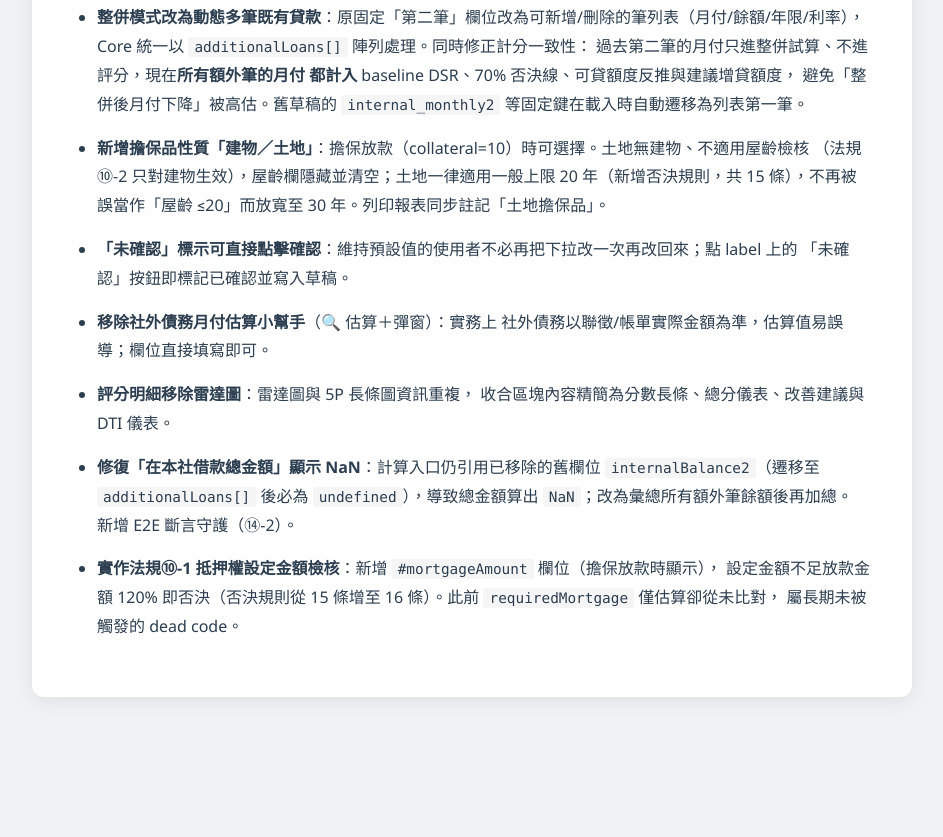
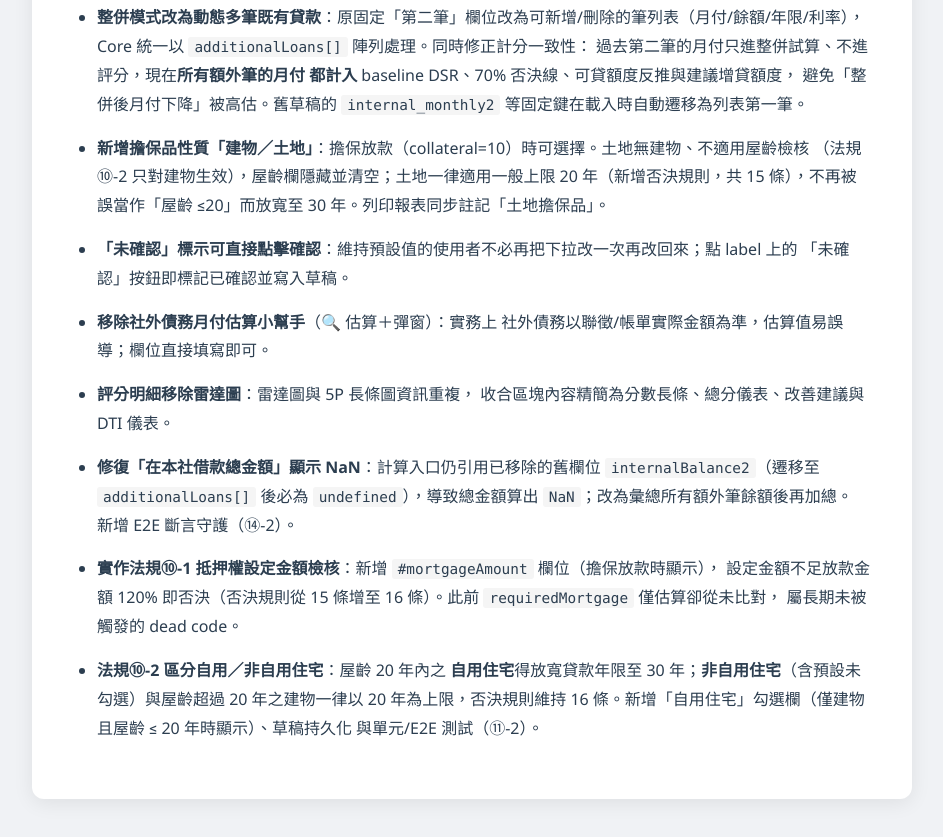
Before and after one commit to rock903400-byte/credit-score-system, a website: page rationale.html in a window 1280 px wide. Shown: the part 6969-7806 px from the top of the page, without its empty margins (168-1111 px from the left). Before the commit the page ends 7706 px from the top, so only its background shows below. Drawn offline with Linux system fonts and the light colour scheme.

Commit message:
docs: 紀錄⑩-2 自用/非自用住宅年限規則（rationale + AGENTS）

```diff
--- a/rationale.html
+++ b/rationale.html
@@ -629,6 +629,14 @@
           <code>requiredMortgage</code> 僅估算卻從未比對， 屬長期未被觸發的 dead
           code。
         </li>
+        <li>
+          <strong>法規⑩-2 區分自用／非自用住宅</strong>：屋齡 20 年內之
+          <strong>自用住宅</strong>得放寬貸款年限至 30
+          年；<strong>非自用住宅</strong>（含預設未勾選）與屋齡超過 20
+          年之建物一律以 20 年為上限，否決規則維持 16
+          條。新增「自用住宅」勾選欄（僅建物且屋齡 ≤ 20 年時顯示）、草稿持久化
+          與單元/E2E 測試（⑪-2）。
+        </li>
       </ul>
     </div>
   </body>
```
Also changed, not shown: AGENTS.md (+1 -0 lines).
